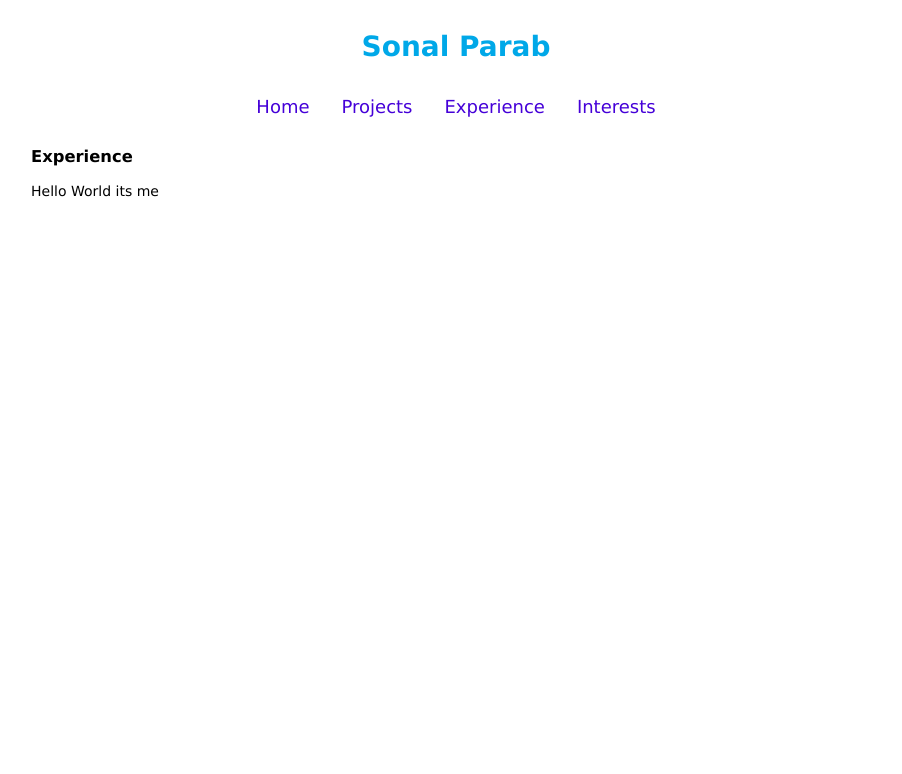
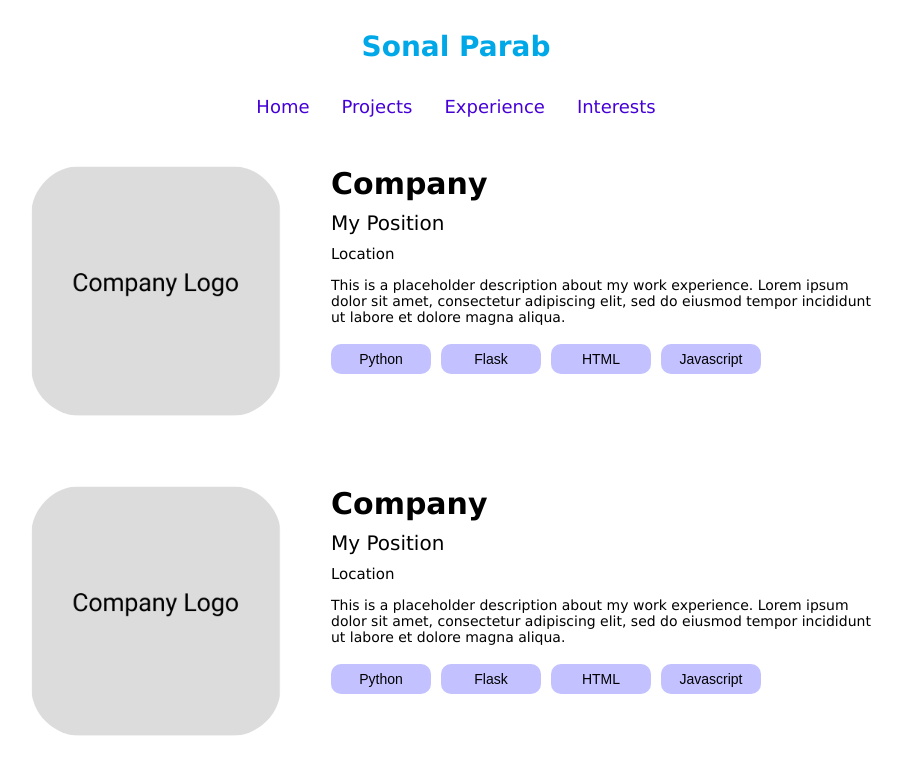
Before and after one commit to sonalparab/sonalparab.github.io, a React (Create React App) app: page /experience in a window 1280 px wide. Shown: the top 774 px of the page, without its empty margins (184-1086 px from the left). Built offline with nearby package versions, Linux system fonts and the light colour scheme.

Commit message:
add basic experience page

```diff
--- a/src/components/ProjectCard.js
+++ b/src/components/ProjectCard.js
@@ -3,7 +3,7 @@ import "./ProjectCard.css"
 import PlaceholdImage from "../images/ProjectPlaceholder.png";
 import GithubLogo from "../images/github.png"
 
-const Card = ({
+const ProjectCard = ({
   projectImage = PlaceholdImage,
   name = "Project Name",
   description = "This is a placeholder project description about the project. Lorem ipsum dolor sit amet, consectetur adipiscing elit, sed do eiusmod tempor incididunt ut labore et dolore magna aliqua.",
@@ -227,4 +227,4 @@ const Card = ({
   );
 };
 
-export default Card;
+export default ProjectCard;
--- /dev/null
+++ b/src/components/WorkCard.css
@@ -0,0 +1,62 @@
+.workContainer {
+  display: flex;
+  flex-direction: row;
+  padding: 35px 0px;
+  align-items: flex-start;
+}
+
+.workVerticalContainer {
+  flex-direction: column;
+  padding-left: 50px;
+  align-items: flex-start;
+}
+
+.workTitleContainer {
+  display: flex;
+  flex-direction: row;
+  align-items: center;
+}
+
+.workTitleText {
+  font-size: 30px;
+  font-weight: bold;
+  color: black;
+  padding-bottom: 10px;
+}
+
+.workPositionText {
+  font-size: 20px;
+  color: black;
+  padding-bottom: 10px;
+}
+
+.workLocationText {
+  font-size: 15px;
+  color: black;
+}
+
+.workText {
+  font-size: 14px;
+  color: black;
+}
+
+.button {
+  /* background-color: #a19efc;  */
+  /* opacity: 60%; */
+  /* background-color: #8884FF; */
+  background-color: rgba(136,132,255,0.5);
+  border: none;
+  color: black;
+  padding: 7px 10px;
+  text-align: center;
+  display: inline-block;
+  font-size: 14px;
+  border-radius: 10px;
+  margin: 5px 10px 5px 0px;
+  min-width: 100px;
+  min-height: 20px;
+}
+
+.img {
+  border-radius: 20%;
+}
--- /dev/null
+++ b/src/components/WorkCard.js
@@ -0,0 +1,47 @@
+import React from "react";
+import "./WorkCard.css"
+import PlaceholdImage from "../images/CompanyLogo.png";
+// import GithubLogo from "../images/github.png"
+
+const WorkCard = ({
+  companyImage = PlaceholdImage,
+  companyName = "Company",
+  position = "My Position",
+  location = "Location",
+  description = "This is a placeholder description about my work experience. Lorem ipsum dolor sit amet, consectetur adipiscing elit, sed do eiusmod tempor incididunt ut labore et dolore magna aliqua.",
+  technologies = ["Python", "Flask", "HTML", "Javascript"]
+}) => {
+
+  const technologyButtons = () =>
+    technologies.map((tech) => {
+      console.log(tech);
+      return <button className="button">
+        {tech}
+      </button>
+    });
+
+
+  return (
+
+    <div className="workContainer">
+      <img height={250} width={250} src={companyImage} align="left" className="img" />
+      <div className="workVerticalContainer">
+        <div className="workText">
+          {/* <div className="workTitleContainer"> */}
+          <div className="workTitleText">{companyName}</div>
+          <div className="workPositionText">{position}</div>
+          <div className="workLocationText">{location}</div>
+          {/* <a href="https://www.github.com/">
+              <img src={GithubLogo}
+                width={30} height={30} />
+            </a> */}
+          {/* </div> */}
+          <p>{description}</p>
+        </div>
+        {technologyButtons()}
+      </div>
+    </div>
+  );
+};
+
+export default WorkCard;
--- a/src/pages/Experience.js
+++ b/src/pages/Experience.js
@@ -1,10 +1,12 @@
 import React from 'react';
+import WorkCard from '../components/WorkCard'
+
 const Experience = () => {
   return (
     <div>
-      <h3>Experience</h3>
       <div>
-        <p>Hello World its me</p>
+        <WorkCard />
+        <WorkCard />
       </div>
     </div>
   );
--- a/src/pages/Home.css
+++ b/src/pages/Home.css
@@ -9,3 +9,7 @@
   color: black;
   padding-left: 30px;
 }
+
+.headshot {
+  border-radius: 50%;
+}
--- a/src/pages/Home.js
+++ b/src/pages/Home.js
@@ -5,7 +5,7 @@ import Headshot from "../images/Sonal.jpg";
 const Home = () => {
   return (
     <div className="container">
-      <img height={200} width={200} src={Headshot} align="left" />
+      <img height={200} width={200} src={Headshot} align="left" className="headshot" />
       <div className="text">
         My name is Sonal.
         <p>I am interested in software development.</p>
```
Also changed, not shown: src/images/CompanyLogo.png (added).
